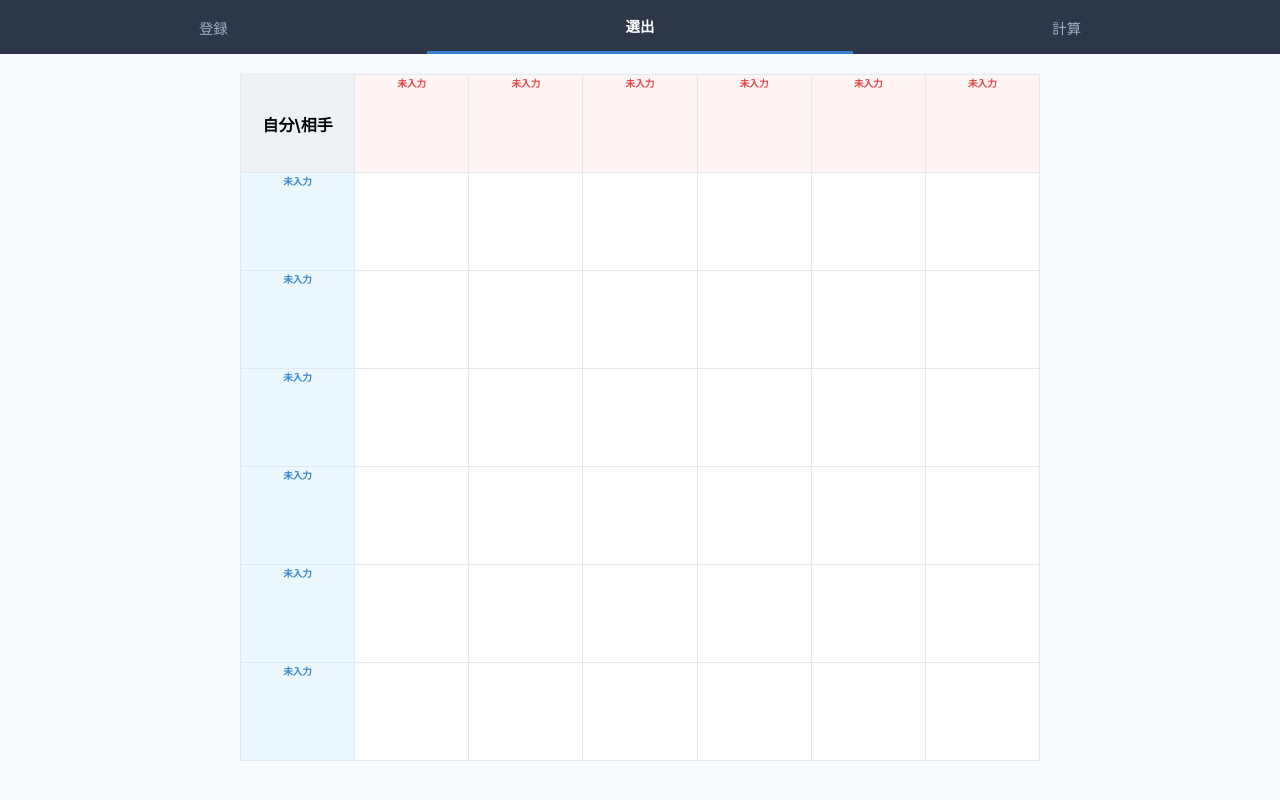
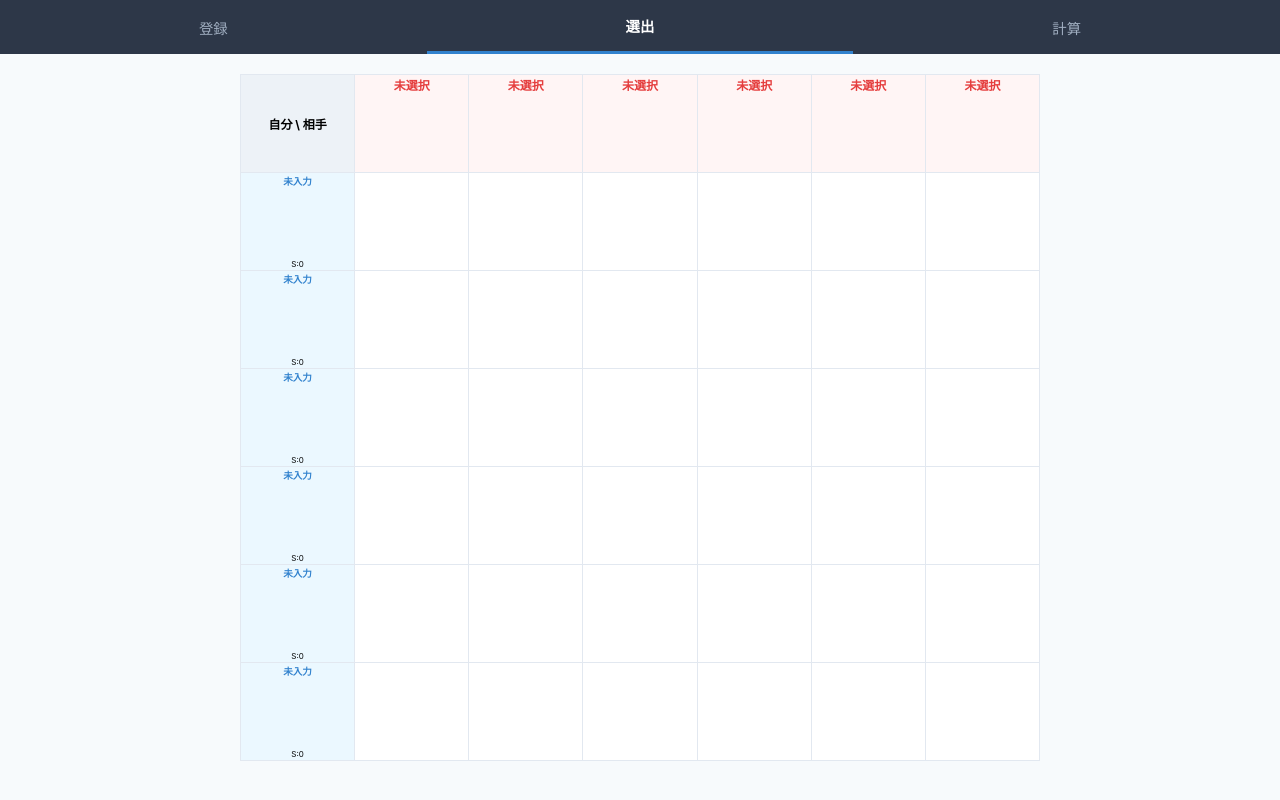
Before and after one commit to paripi/pokecham, a React (Create React App) app: page / in a window 1280 px wide. Built offline with nearby package versions, Linux system fonts and the light colour scheme.

Commit message:
選出タブに技も

```diff
--- a/src/App.js
+++ b/src/App.js
@@ -121,17 +121,23 @@ function RegisterView({ myParty, onMyPokeClick, onMoveClick }) {
 function SearchModal({ onClose, onSelect, mode }) {
   const [modalHeight, setModalHeight] = useState('80vh');
   React.useEffect(() => {
+      // 1. 現在のスクロール位置を保存
       const scrollY = window.scrollY;
+
+      // 2. bodyに幅を持たせて、スクロールバー消滅によるガタつきを防ぐ
+      document.body.style.width = '100%';
+      document.body.style.overflow = 'hidden';
       document.body.style.position = 'fixed';
-    document.body.style.top = `-${scrollY}px`;
-    document.body.style.width = '100%';
-    const onResize = () => window.visualViewport && setModalHeight(`${window.visualViewport.height * 0.9}px`);
-    window.visualViewport?.addEventListener('resize', onResize);
+      document.body.style.top = `-${scrollY}px`; // 現在位置を維持
+      document.body.style.left = '0';
+      document.body.style.right = '0';
+
       return () => {
-      window.visualViewport?.removeEventListener('resize', onResize);
+        // 3. 解除して元の位置へ戻す
         document.body.style.position = '';
         document.body.style.top = '';
         document.body.style.width = '';
+        document.body.style.overflow = '';
         window.scrollTo(0, scrollY);
       };
     }, []);
@@ -143,7 +149,10 @@ function SearchModal({ onClose, onSelect, mode }) {
   return (
     <div style={modalOverlayStyle}>
       <div style={{ ...modalContentStyle, height: modalHeight }}>
-        <input autoFocus placeholder={`${mode === 'move' ? '技' : 'ポケモン'}名検索...`} onChange={(e) => setQuery(e.target.value)} style={inputStyle} />
+        <input autoFocus placeholder={`${mode === 'move' ? '技' : 'ポケモン'}名検索...`} onChange={(e) => setQuery(e.target.value)} style={inputStyle}
+          inputMode="search" // 追加：キーボードの挙動を最適化
+          autoComplete="off" // 追加：予測変換によるレイアウト崩れ防止
+        />
         <div style={resultContainerStyle}>
           {results.map(item => (
             <div key={item.name} onClick={() => onSelect(item)} style={resultItemStyle}>
@@ -158,12 +167,41 @@ function SearchModal({ onClose, onSelect, mode }) {
 }
 
 // --- スタイル定義 ---
+const modalOverlayStyle = {
+  position: 'fixed',
+  top: 0,
+  left: 0,
+  width: '100%',
+  height: '100%',
+  backgroundColor: 'rgba(0,0,0,0.6)',
+  display: 'flex',
+  justifyContent: 'center',
+  alignItems: 'center', // 垂直中央に固定
+  zIndex: 9999,
+  padding: '10px'
+};
+
+const modalContentStyle = {
+  backgroundColor: '#fff',
+  padding: '20px',
+  borderRadius: '15px',
+  width: '90%',
+  maxWidth: '400px',
+  // 最大高さを画面の70%に制限（キーボード分の余白を確保）
+  maxHeight: '70vh',
+  display: 'flex',
+  flexDirection: 'column',
+  boxSizing: 'border-box',
+  // 画面中央に配置
+  position: 'absolute',
+  top: '50%',
+  left: '50%',
+  transform: 'translate(-50%, -50%)'
+};
 const containerStyle = { width: '100vw', margin: '0 auto', backgroundColor: '#f7fafc', minHeight: '100vh', overflowX: 'hidden' };
 const navStyle = { display: 'flex', backgroundColor: '#2d3748', position: 'sticky', top: 0, zIndex: 10 };
 const tabStyle = { flex: 1, padding: '15px', color: '#a0aec0', background: 'none', border: 'none', fontSize: '0.9rem', cursor: 'pointer' };
 const activeTabStyle = { ...tabStyle, color: '#fff', fontWeight: 'bold', borderBottom: '3px solid #3182ce' };
-const modalOverlayStyle = { position: 'fixed', top: 0, left: 0, width: '100%', height: '100%', backgroundColor: 'rgba(0,0,0,0.6)', display: 'flex', justifyContent: 'center', alignItems: 'center', zIndex: 9999 };
-const modalContentStyle = { backgroundColor: '#fff', padding: '20px', borderRadius: '15px', width: '90%', maxWidth: '400px', display: 'flex', flexDirection: 'column', boxSizing: 'border-box', position: 'fixed', top: '50%', left: '50%', transform: 'translate(-50%, -50%)' };
 const resultContainerStyle = { marginTop: '10px', flex: 1, overflowY: 'auto', border: '1px solid #edf2f7', borderRadius: '8px', backgroundColor: '#fdfdfd', padding: '5px' };
 const resultItemStyle = { height: '55px', padding: '8px', borderBottom: '1px solid #edf2f7', cursor: 'pointer', display: 'flex', flexDirection: 'column', justifyContent: 'center' };
 const registerCardStyle = { backgroundColor: '#fff', padding: '20px', borderRadius: '12px', boxShadow: '0 4px 6px rgba(0,0,0,0.05)' };
@@ -172,12 +210,12 @@ const inputStyle = { width: '100%', padding: '15px', borderRadius: '10px', borde
 const closeBtnStyle = { width: '100%', marginTop: '15px', padding: '12px', border: 'none', borderRadius: '8px', backgroundColor: '#718096', color: '#fff', fontWeight: 'bold' };
 const matrixWrapperStyle = { overflowX: 'auto', padding: '10px 0' };
 const tableStyle = { borderCollapse: 'collapse', tableLayout: 'fixed', width: 'clamp(400px, 95vw, 800px)', margin: '0 auto' };
-const headerCellStyle = { width: '15%', height: '95px', border: '1px solid #e2e8f0', backgroundColor: '#edf2f7' };
+const headerCellStyle = { fontSize: '0.75rem', width: '15%', height: '95px', border: '1px solid #e2e8f0', backgroundColor: '#edf2f7' };
 const myHeaderStyle = { ...headerCellStyle, backgroundColor: '#ebf8ff' };
 const enemyHeaderStyle = { ...headerCellStyle, backgroundColor: '#fff5f5', cursor: 'pointer' };
 const innerHeaderStyle = { display: 'flex', flexDirection: 'column', justifyContent: 'space-between', height: '100%', padding: '4px', textAlign: 'center', fontSize: '0.6rem' };
 const headerTextStyle = { fontWeight: 'bold', display: '-webkit-box', WebkitBoxOrient: 'vertical', WebkitLineClamp: 3, overflow: 'hidden' };
-const infoTextStyle = { fontSize: '0.55rem' };
+const infoTextStyle = { fontSize: '0.5rem' };
 const cellStyle = { width: '15%', height: '55px', border: '1px solid #e2e8f0', textAlign: 'center', fontSize: '1.2rem', backgroundColor: '#fff' };
 
 function SelectionMatrix({ myParty, enemyParty, onEnemyClick }) {
@@ -186,15 +224,66 @@ function SelectionMatrix({ myParty, enemyParty, onEnemyClick }) {
       <table style={tableStyle}>
         <thead>
           <tr>
-            <th style={headerCellStyle}>自分\相手</th>
-            {enemyParty.map((p, i) => <th key={i} onClick={() => onEnemyClick(i)} style={enemyHeaderStyle}><div style={innerHeaderStyle}><div style={{...headerTextStyle, color: '#e53e3e'}}>{p.name}</div></div></th>)}
+            <th style={headerCellStyle}>自分 \ 相手</th>
+            {enemyParty.map((p, i) => (
+              <th key={i} onClick={() => onEnemyClick(i)} style={enemyHeaderStyle}>
+                <div style={innerHeaderStyle}>
+                  {/* 名前 */}
+                  <div style={{...headerTextStyle, color: '#e53e3e', fontSize: '0.75rem', marginBottom: '2px'}}>
+                    {p.name === "未入力" ? "未選択" : p.name}
+                  </div>
+                  {/* ts と type を追加 */}
+                  {p.name !== "未入力" && (
+                    <div style={{ display: 'flex', flexDirection: 'column', gap: '2px' }}>
+                      <div style={{...infoTextStyle, color: '#e53e3e', fontWeight: 'bold'}}>TS:{p.s}</div>
+                      <div style={{...infoTextStyle, color: '#e53e3e' }}>{p.type}</div>
+                    </div>
+                  )}
+                </div>
+              </th>
+            ))}
           </tr>
         </thead>
         <tbody>
           {myParty.map((myPoke, i) => (
             <tr key={i}>
-              <td style={myHeaderStyle}><div style={innerHeaderStyle}><div style={{...headerTextStyle, color: '#3182ce'}}>{myPoke.name}</div></div></td>
-              {enemyParty.map((enPoke, j) => <td key={j} style={cellStyle}>{enPoke.ts > 0 && myPoke.ts > 0 && (myPoke.ts > enPoke.ts ? "🚀" : "🐢")}</td>)}
+              {/* 自分側のヘッダーセル */}
+              <td style={myHeaderStyle}>
+                <div style={innerHeaderStyle}>
+                  <div style={{...headerTextStyle, color: '#3182ce', fontSize: '0.6rem'}}>{myPoke.name}</div>
+
+                  {/* 追加：技の表示エリア */}
+                  {myPoke.name !== "未入力" && (
+                    <div style={{ display: 'flex', flexDirection: 'column', gap: '2px', marginTop: '4px' }}>
+                      {(myPoke.moves || ["", "", "", ""]).map((move, mIdx) => (
+                        <div key={mIdx} style={{
+                          fontSize: '0.5rem',
+                          color: '#4a5568',
+                          backgroundColor: '#edf2f7',
+                          borderRadius: '2px',
+                          padding: '1px 2px',
+                          textAlign: 'left',
+                          overflow: 'hidden',
+                          whiteSpace: 'nowrap',
+                          textOverflow: 'ellipsis'
+                        }}>
+                          {move || '-'}
+                        </div>
+                      ))}
+                    </div>
+                  )}
+
+                  <div style={{ marginTop: '4px' }}>
+                    <div style={infoTextStyle}>S:{myPoke.s} {myPoke.type}</div>                  </div>
+                </div>
+              </td>
+
+              {/* 対面判定セル */}
+              {enemyParty.map((enPoke, j) => (
+                <td key={j} style={cellStyle}>
+                  {enPoke.s > 0 && myPoke.s > 0 && (myPoke.s > enPoke.s ? "🚀" : "🐢")}
+                </td>
+              ))}
             </tr>
           ))}
         </tbody>
```
Lines whose indentation alone changed are shown as unchanged.
